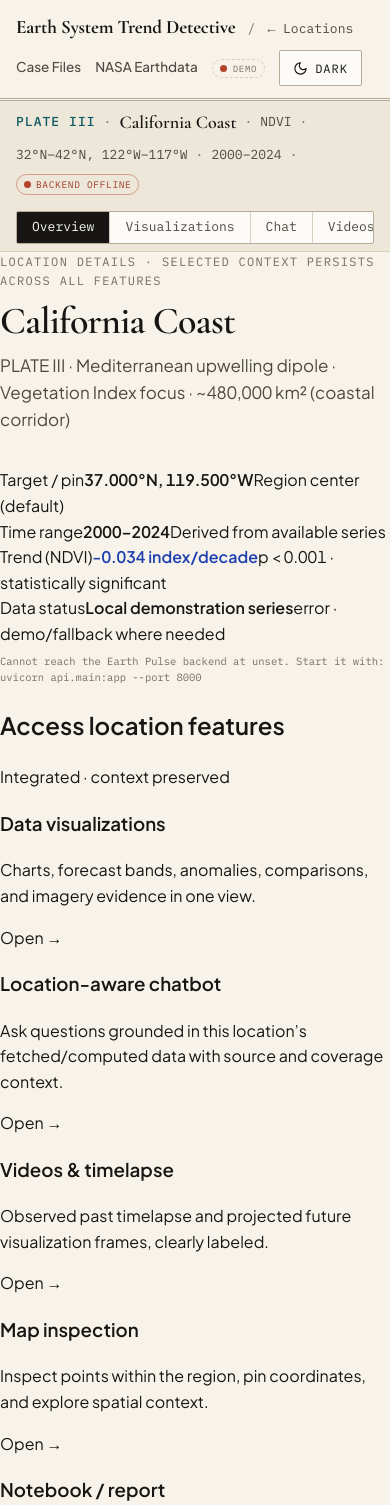
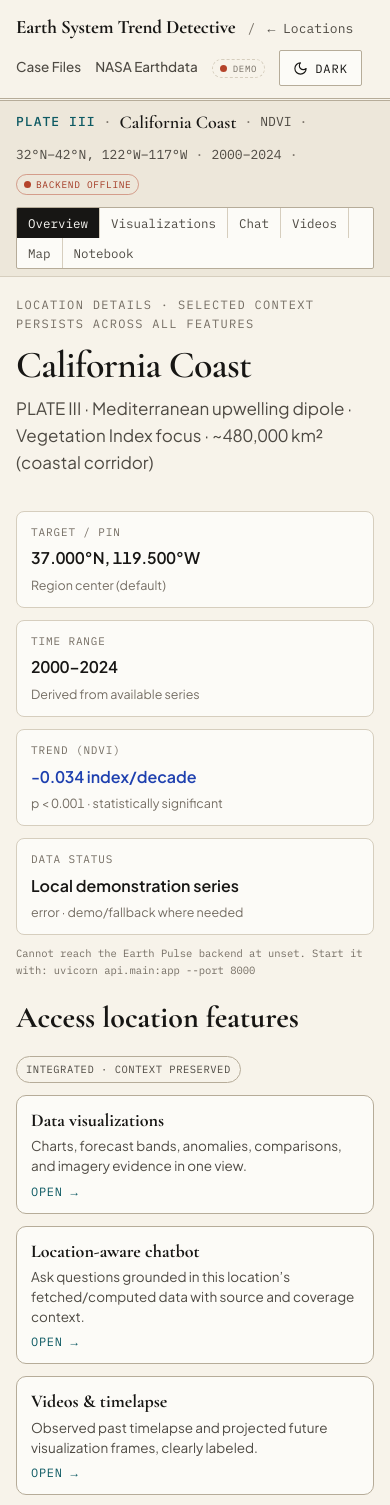
Before and after one commit to cyberhatc/earth-pulse, a React (Vite) app in the folder web/: page /region/california-coast in a window 390 px wide. Shown: the top 1505 px of the page. Built offline with nearby package versions, Linux system fonts and the light colour scheme; no server answers.

Commit message:
style(web): add responsive styling for map-first and location detail flows

```diff
--- a/web/src/globals.css
+++ b/web/src/globals.css
@@ -2773,3 +2773,96 @@ button {
     transition-duration: 0.01ms !important;
   }
 }
+
+/* =========================================================
+   Map-first 3-location flow & location detail experience
+   ========================================================= */
+.regions-page-map { align-items: flex-start; padding: 24px 0 40px; }
+.regions-shell-wide { max-width: 1280px; }
+.locations-map-section { margin: 18px 0 10px; }
+.locations-map-frame { border-radius: 12px; overflow: hidden; background: var(--surface-card); border: 1px solid var(--line); }
+.locations-map { width: 100%; height: min(62vh, 560px); min-height: 360px; display: block; }
+.locations-map .leaflet-container { width: 100%; height: 100%; font-family: inherit; background: #eef3f7; }
+.locations-map-legend { display: flex; flex-wrap: wrap; gap: 10px 16px; margin-top: 10px; font-size: 13px; color: var(--ink-soft); }
+.legend-pill { display: inline-flex; align-items: center; gap: 8px; }
+.legend-pill.muted { color: var(--ink-mute); }
+.legend-dot { width: 10px; height: 10px; border-radius: 50%; display: inline-block; }
+.region-grid-rich { margin-top: 8px; }
+.region-card-selectable { text-align: left; }
+.region-card-actions { margin-top: 12px; }
+.btn-inline { display: inline-flex; min-height: 34px; padding: 6px 12px; font-size: 13px; }
+.subtle { color: var(--ink-mute); }
+.small { font-size: 12.5px; }
+.muted { color: var(--ink-mute); }
+.warn-note { color: #8a5a00; background: rgba(245,158,11,0.08); border: 1px solid rgba(245,158,11,0.25); padding: 10px 12px; border-radius: 8px; }
+[data-theme="dark"] .warn-note { color: #f6d28b; background: rgba(245,158,11,0.1); }
+
+.page-shell.detail-page { max-width: 1240px; margin: 0 auto; padding: 24px 28px 48px; }
+.detail-page .page-title { margin: 0 0 10px; font-family: var(--font-display); font-size: clamp(32px, 4vw, 46px); line-height: 1.06; }
+.detail-page .section-lead { max-width: 920px; margin: 0 0 8px; color: var(--ink-soft); }
+.section-block { padding: 22px 0; border-bottom: 1px solid var(--line); }
+.section-block:last-child { border-bottom: 0; }
+.section-block h2 { margin: 0 0 10px; font-family: var(--font-display); font-size: 30px; line-height: 1.1; }
+.section-head-row { display: flex; align-items: center; justify-content: space-between; gap: 12px; flex-wrap: wrap; margin-bottom: 6px; }
+
+.chipbar-inner-rich { gap: 12px; align-items: flex-start; }
+.segmented-rich { flex-wrap: wrap; max-width: 100%; }
+.segmented-rich .seg { font-size: 12.5px; padding: 5px 11px; }
+
+.hub-meta-grid { display: grid; grid-template-columns: repeat(4, minmax(0,1fr)); gap: 12px; margin: 18px 0 10px; }
+.meta-box { border: 1px solid var(--line); background: var(--surface-card); padding: 12px 14px; border-radius: 8px; display: grid; gap: 4px; }
+.meta-label { font-family: var(--font-mono); font-size: 11px; letter-spacing: .08em; text-transform: uppercase; color: var(--ink-mute); }
+.feature-nav-grid { display: grid; grid-template-columns: repeat(5, minmax(0,1fr)); gap: 12px; margin: 12px 0 14px; }
+.feature-nav-card { border: 1px solid var(--line-strong); border-radius: 10px; background: var(--surface-card); padding: 14px 14px 12px; display: grid; gap: 6px; transition: border-color .15s ease, transform .15s ease; }
+.feature-nav-card:hover { border-color: var(--accent); transform: translateY(-1px); }
+.feature-nav-card h3 { margin: 0; font-size: 18px; font-family: var(--font-display); line-height: 1.15; }
+.feature-nav-card p { margin: 0; color: var(--ink-soft); font-size: 13.5px; line-height: 1.45; }
+.feature-nav-cta { font-family: var(--font-mono); font-size: 12px; color: var(--accent); letter-spacing: .06em; text-transform: uppercase; }
+.quick-prompts { margin-top: 10px; }
+.detail-stats-grid { display: grid; grid-template-columns: repeat(4, minmax(0,1fr)); gap: 10px; margin-top: 14px; }
+.detail-stats-grid > div { border: 1px solid var(--line); background: var(--surface-card); padding: 10px 12px; border-radius: 8px; }
+.detail-stats-grid dt { font-family: var(--font-mono); font-size: 11px; color: var(--ink-mute); text-transform: uppercase; letter-spacing: .08em; margin-bottom: 4px; }
+.detail-stats-grid dd { margin: 0; font-size: 14px; color: var(--ink); }
+.detail-canvas, .viz-canvas { margin-top: 12px; }
+.insight-grid, .coverage-callouts { display: grid; grid-template-columns: 1fr 1fr; gap: 12px; margin-top: 12px; }
+.info-panel, .info-box, .scenario-card, .video-card { border: 1px solid var(--line); background: var(--surface-card); border-radius: 10px; padding: 14px; }
+.info-panel h3 { margin: 0 0 8px; font-size: 20px; font-family: var(--font-display); }
+.plain-list { margin: 0; padding-left: 18px; color: var(--ink-soft); line-height: 1.55; }
+.plain-list li { margin-bottom: 6px; }
+.feature-list a { color: var(--accent); font-weight: 600; }
+
+.imagery-grid, .projected-grid { display: grid; grid-template-columns: repeat(auto-fit, minmax(220px, 1fr)); gap: 12px; margin-top: 12px; }
+.imagery-card, .projected-card { margin: 0; border: 1px solid var(--line); border-radius: 10px; overflow: hidden; background: var(--surface-card); }
+.imagery-card img, .projected-card img, .timelapse-media { width: 100%; height: 180px; object-fit: cover; display: block; background: var(--surface-sunk); }
+.imagery-card figcaption, .projected-card figcaption { padding: 10px 11px; display: grid; gap: 3px; font-size: 12.5px; color: var(--ink-soft); }
+.imagery-card figcaption strong, .projected-card figcaption strong { color: var(--ink); font-size: 13.5px; }
+.tag-observed, .tag-warn { display: inline-flex; width: fit-content; margin-top: 3px; padding: 2px 7px; border-radius: 999px; font-family: var(--font-mono); font-size: 10px; letter-spacing: .06em; text-transform: uppercase; border: 1px solid; }
+.tag-observed { color: #1f6a43; border-color: rgba(31,106,67,.35); background: rgba(34,197,94,.08); }
+.tag-warn { color: #8a5a00; border-color: rgba(245,158,11,.35); background: rgba(245,158,11,.1); }
+[data-theme="dark"] .tag-observed { color: #b7f0cd; }
+[data-theme="dark"] .tag-warn { color: #f6d28b; }
+
+.video-meta { display: grid; gap: 4px; margin-top: 10px; font-size: 13px; color: var(--ink-soft); }
+.video-meta code, .info-box code, .muted code { font-family: var(--font-mono); font-size: 11.5px; }
+.media-fallback { padding: 14px; border: 1px dashed var(--line-strong); border-radius: 8px; background: var(--surface); }
+.scenario-meta-grid { display: grid; grid-template-columns: repeat(2, minmax(0,1fr)); gap: 8px 12px; margin-bottom: 10px; font-size: 13.5px; color: var(--ink-soft); }
+.code-block { margin-top: 8px; padding: 12px; overflow: auto; max-height: 260px; border-radius: 8px; border: 1px solid var(--line); background: var(--surface-sunk); color: var(--ink); font-size: 12px; line-height: 1.45; }
+.viz-status-row { display: flex; flex-wrap: wrap; gap: 8px; margin: 8px 0 4px; }
+.status-pill { display: inline-flex; align-items: center; gap: 6px; padding: 4px 9px; border-radius: 999px; border: 1px solid var(--line-strong); background: var(--surface); color: var(--ink-soft); font-family: var(--font-mono); font-size: 10.5px; letter-spacing: .05em; text-transform: uppercase; }
+.status-integrated { border-color: rgba(34,197,94,.35); color: #1f6a43; background: rgba(34,197,94,.08); }
+.status-optional { border-color: rgba(14,165,233,.35); color: #1d5f82; background: rgba(14,165,233,.08); }
+.status-planned { border-color: rgba(245,158,11,.35); color: #8a5a00; background: rgba(245,158,11,.08); }
+[data-theme="dark"] .status-integrated { color: #b7f0cd; }
+[data-theme="dark"] .status-optional { color: #bae6fd; }
+[data-theme="dark"] .status-planned { color: #f6d28b; }
+
+@media (max-width: 1100px) {
+  .hub-meta-grid, .detail-stats-grid { grid-template-columns: repeat(2, minmax(0,1fr)); }
+  .feature-nav-grid { grid-template-columns: repeat(2, minmax(0,1fr)); }
+}
+@media (max-width: 760px) {
+  .page-shell.detail-page { padding: 18px 16px 36px; }
+  .locations-map { height: 360px; min-height: 300px; }
+  .hub-meta-grid, .detail-stats-grid, .insight-grid, .coverage-callouts, .scenario-meta-grid, .feature-nav-grid { grid-template-columns: 1fr; }
+  .chipbar-inner-rich { align-items: stretch; }
+}
```
